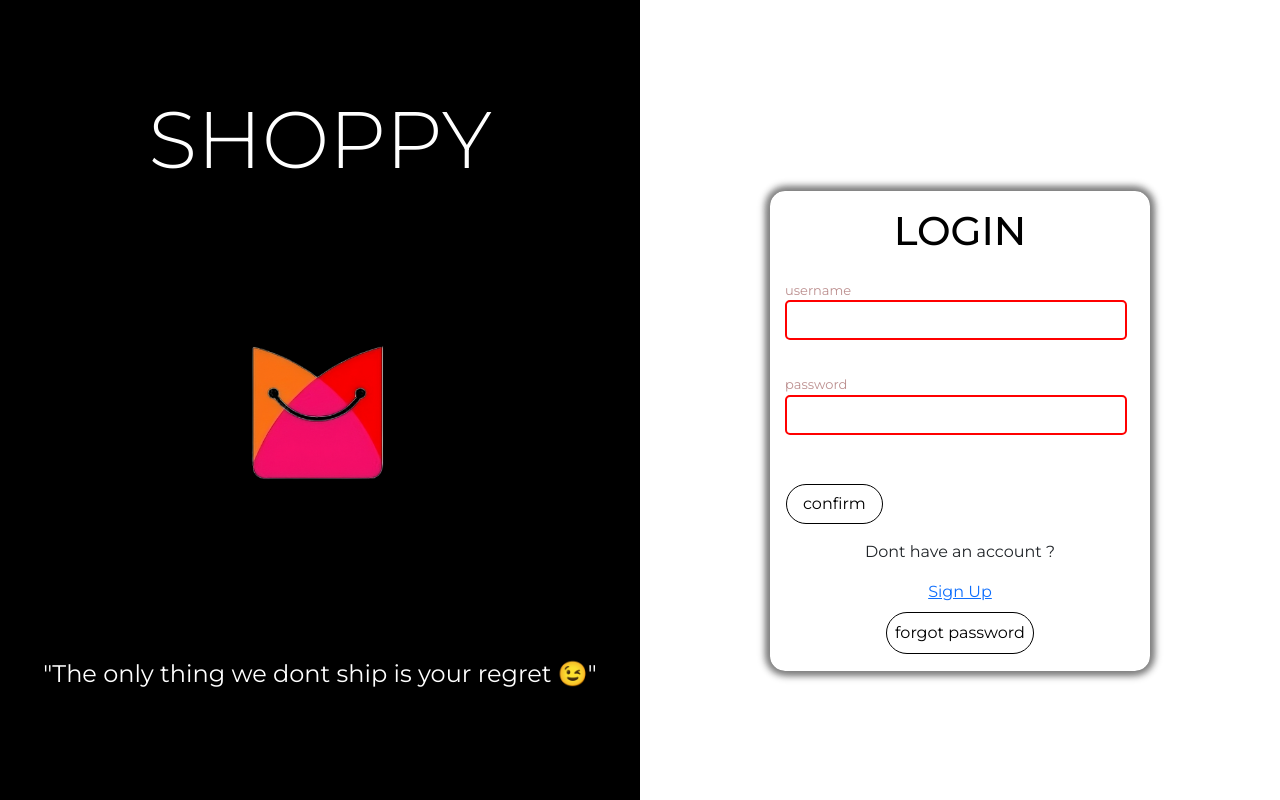
After one commit to HarishDevanathan/Shoppy, a Flask app: page /login in a window 1280 px wide. The commit adds this page. Run offline with Flask 3, Linux system fonts and the light colour scheme.

Commit message:
login page added

```diff
--- a/app/main/app.py
+++ b/app/main/app.py
@@ -1,37 +1,19 @@
-from flask import Flask, render_template, request, redirect
-from flask_sqlalchemy import SQLAlchemy
+from flask import Flask,render_template
 
-app = Flask(__name__, template_folder='../templates')
+app=Flask(__name__ , template_folder="../templates", static_folder="../static")
+
+@app.route('/')
+def base():
+    return render_template("base.html")
+
+@app.route('/aboutus')
+def aboutus():
+    return render_template("aboutuspage.html")
+
+@app.route('/login')
+def login():
+    return render_template("loginpage.html")
 
 
-app.config['SQLALCHEMY_DATABASE_URI'] = 'mysql://root:ganesh2005*@localhost/project_db'
-
-app.config['SQLALCHEMY_TRACK_MODIFICATIONS'] = False
-
-db = SQLAlchemy(app)
-
-# Define a Model for your data
-class UserData(db.Model):
-    id = db.Column(db.Integer, primary_key=True)
-    name = db.Column(db.String(100), nullable=False)
-    email = db.Column(db.String(100), nullable=False)
-
-@app.route('/')
-def index():
-    users = UserData.query.all()
-    return render_template('index.html', users=users)
-
-@app.route('/add', methods=['POST'])
-def add_user():
-    name = request.form['name']
-    email = request.form['email']
-    new_user = UserData(name=name, email=email)
-    db.session.add(new_user)
-    db.session.commit()
-    return redirect('/')
-
-with app.app_context():
-    db.create_all()
-
-if __name__ == '__main__':
-    app.run(debug=True, host='0.0.0.0', port=5000)
+if(__name__=="__main__"):
+    app.run(debug=True,port=5000)
--- /dev/null
+++ b/app/static/styles/loginpage.css
@@ -0,0 +1,133 @@
+body, html {
+    margin: 0;
+    padding: 0;
+    width: 100%;
+    font-family: "Montserrat";
+}
+
+.logcont {
+    width: 100%;
+    height: 100%;
+}
+
+.innerlog {
+    height: 100%;
+}
+
+.login-block {
+    margin-top: 10%;
+    justify-content: center;
+    align-items: center;
+    height: 480px;
+    width: 380px;
+    border-radius: 15px;
+    box-shadow: 0 4px 8px grey, 0 -4px 8px grey, 4px 0 8px grey, -4px 0 8px grey;
+    position: relative;
+}
+
+.login-block h1 {
+    color: black;
+}
+
+.login-block label {
+    font-size: small;
+    display: block;
+    margin-top: 10px;
+    margin-left: 15px;
+    color: rosybrown;
+}
+
+.login-block button {
+    position: relative;
+    overflow: hidden;
+    border: none;
+    border-radius: 30px;
+    padding: 7px;
+    margin-bottom: 10px;
+    background: white;
+    color: black;
+    font-size: 16px;
+    cursor: pointer;
+    z-index: 2;
+    transition: color 0.3s ease;
+    border:1px solid;
+}
+
+.login-block button::before {
+    content: "";
+    position: absolute;
+    top: 0;
+    left: -100%;
+    width: 100%;
+    height: 100%;
+    background:black;
+    z-index: -1;
+    transition: left 0.3s ease;
+}
+
+.login-block button:hover::before {
+    left: 0;
+}
+
+.login-block button:hover {
+    color: white;
+}
+
+.login-block button:active::before{
+    background-color: grey;
+}
+
+.login-block input {
+    height: 40px;
+    width: 90%;
+    margin-left: 15px;
+    margin-bottom: 25px;
+    border-radius: 5px;
+}
+
+.login-block input:valid {
+    border: 2px red solid;
+    border-radius: 5px;
+}
+
+.login-block input:invalid {
+    border: 2px blue solid;
+}
+
+.innerlog img {
+    width: 100%;
+    height: 100%;
+    object-fit: cover;
+}
+
+.namepara {
+    position: absolute;
+    top: 0px;
+    left: 0px;
+    margin-left: 20px;
+}
+
+.namepara h1 {
+    font-size: 80px;
+    display: inline;
+    color: white;
+}
+
+.namepara h1::after {
+    content: "";
+    display: block;
+    height: 5px;
+    width: 100%;
+    background-color: white;
+    margin-bottom: 10px;
+}
+
+@media (max-width: 768px) {
+    .innerlog.bg-danger {
+        display: none;
+    }
+
+    .innerlog.bg-primary {
+        width: 100%;
+    }
+}
--- a/app/templates/aboutuspage.html
+++ b/app/templates/aboutuspage.html
@@ -57,7 +57,7 @@
         </div>
         <center>
             <h3 class="display" style=" color:white; margin-top:20%;margin-bottom:10%;">
-                for any queries contact at <br>
+                for any queries in 🌐 contact at <br>
                 shoppysemail@gmail.com
             </h3>
         </center>
--- a/app/templates/base.html
+++ b/app/templates/base.html
@@ -33,7 +33,7 @@
         <div class="navbar navbar-expand-md ">
             <div class="container-fluid">
                 <a href="" class="navbar-brand">
-                    Shoppy<img src="../static/images/logocropped.png" style="object-fit:contain; height:30px; width:30px;margin-left:5px;">
+                    SHOPPY<img src="../static/images/logocropped.png" style="object-fit:contain; height:30px; width:30px;margin-left:5px;">
                 </a>
 
                 <button class="navbar-toggler" data-bs-target="#links" data-bs-toggle="collapse">
--- /dev/null
+++ b/app/templates/loginpage.html
@@ -0,0 +1,70 @@
+<!DOCTYPE html>
+<html lang="en">
+    <head>
+        <meta charset="UTF-8">
+        <link rel="preconnect" href="https://fonts.googleapis.com">
+        <link rel="preconnect" href="https://fonts.gstatic.com" crossorigin>
+        <link href="https://fonts.googleapis.com/css2?family=Montserrat:ital,wght@0,100..900;1,100..900&family=Poppins:ital,wght@0,100;0,200;0,300;0,400;0,500;0,600;0,700;0,800;0,900;1,100;1,200;1,300;1,400;1,500;1,600;1,700;1,800;1,900&display=swap" rel="stylesheet">
+        <meta name="viewport" content="width=device-width, initial-scale=1.0">
+        <title>Shoppy</title>
+        <link href="https://cdn.jsdelivr.net/npm/bootstrap@5.3.3/dist/css/bootstrap.min.css" rel="stylesheet" integrity="sha384-QWTKZyjpPEjISv5WaRU9OFeRpok6YctnYmDr5pNlyT2bRjXh0JMhjY6hW+ALEwIH" crossorigin="anonymous">
+        <link href="../static/styles/loginpage.css" rel="stylesheet">
+    </head>
+<body>
+    <div class="container-fluid logcont">
+        <div class="row justify-content-center" style="height: 100vh;">
+            <div class="col-md-6 bg-black innerlog d-flex justify-content-center align-items-center">
+                <div class="container-fluid">
+                    <div class=row>
+                        <center>
+                            <h1 class="display-1 display-sm-2 display-md-3 display-lg-4 display-xl-5" style="color:white;">SHOPPY</h1>
+                        </center>
+                        <img src="../static/images/logoupscaled.png">
+                        <center>
+                            <p class="fs-4 fs-sm-5 fs-md-6 fs-lg-7 fs-xl-8" style="color:white"> "The only thing we dont ship is your regret 😉"</p>
+                        </center>
+                    </div>
+                </div>
+            </div>
+            <div class="col-md-6 innerlog d-flex justify-content-center align-items-center" style="background-color: white;">
+                <div class="login-block justify-content-center d-block mx-auto">
+                    <h1 class="text-center p-3">LOGIN</h1>
+                    <form autocomplete="off">
+                        <label for="username" id="userlabel">username</label>
+                        <input name="username" id="username">
+                        <label for="password" id="passlabel">password</label>
+                        <input name="password" id="password" type="password">
+                        <button class="mt-4 ms-3 ps-3 pe-3 mb-3">confirm</button>
+                        <p class="text-center">Dont have an account ? </p>
+                        <a href="#" class="text-center d-block mx-auto">Sign Up</a>
+                        <button class="text-center d-block mx-auto mt-2 p-2">forgot password</button>
+                    </form>
+                </div>
+            </div>
+
+        </div>
+    </div>
+
+</body>
+<script src="https://cdn.jsdelivr.net/npm/bootstrap@5.3.3/dist/js/bootstrap.bundle.min.js" integrity="sha384-YvpcrYf0tY3lHB60NNkmXc5s9fDVZLESaAA55NDzOxhy9GkcIdslK1eN7N6jIeHz" crossorigin="anonymous"></script>
+<script>
+    username=document.getElementById('userlabel');
+    password=document.getElementById('passlabel');
+
+    document.getElementById('username').addEventListener('focus',()=>{
+        username.style.color="black";
+    })
+
+    document.getElementById('username').addEventListener('blur', ()=>{
+        username.style.color="rosybrown"
+    });
+
+    document.getElementById('password').addEventListener('focus',()=>{
+        password.style.color="black";
+    })
+
+    document.getElementById('password').addEventListener('blur', ()=>{
+        password.style.color="rosybrown"
+    });
+</script>
+</html>
```
Also changed, not shown: app/static/images/logoupscaled.png (added).
